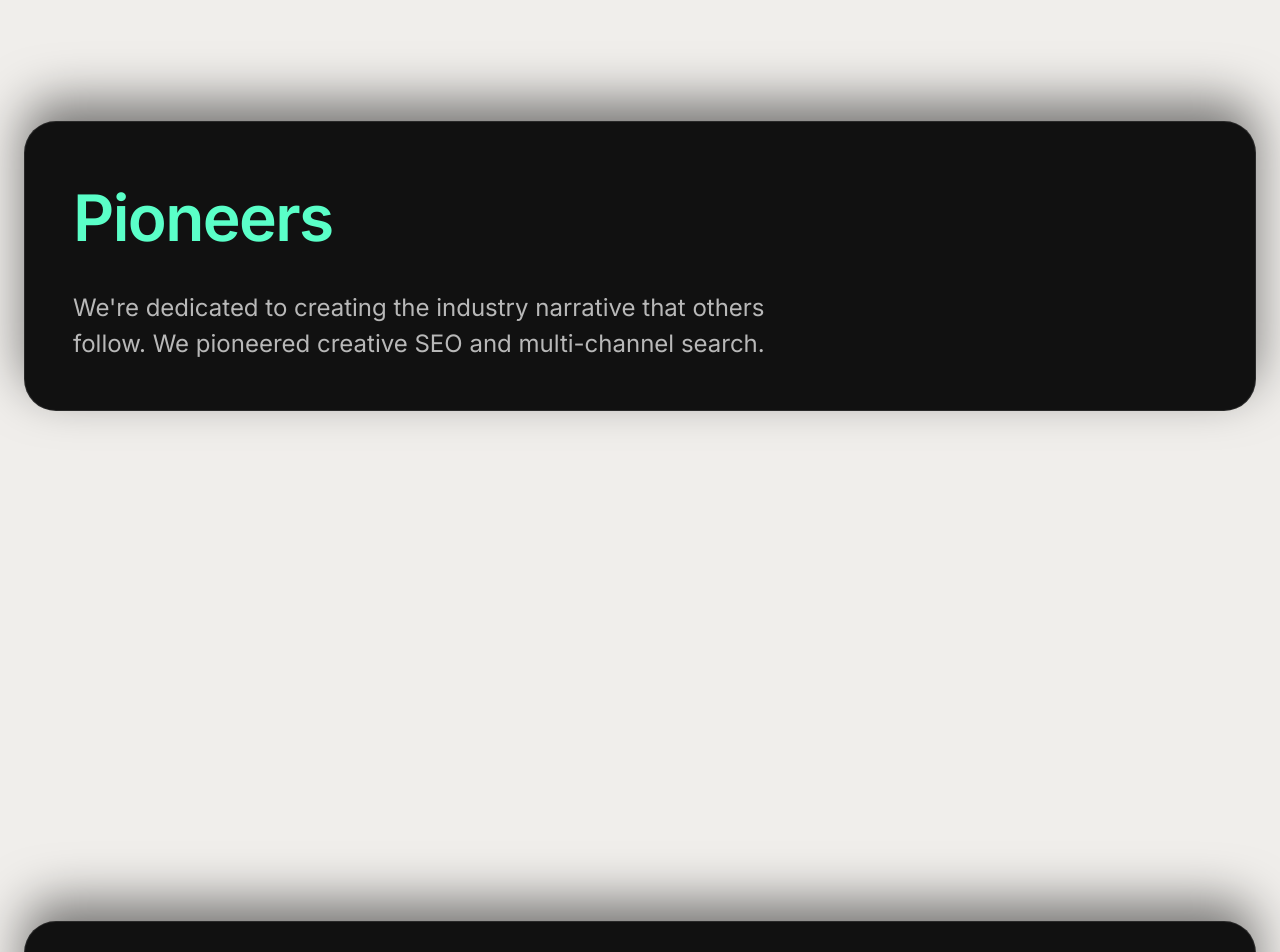
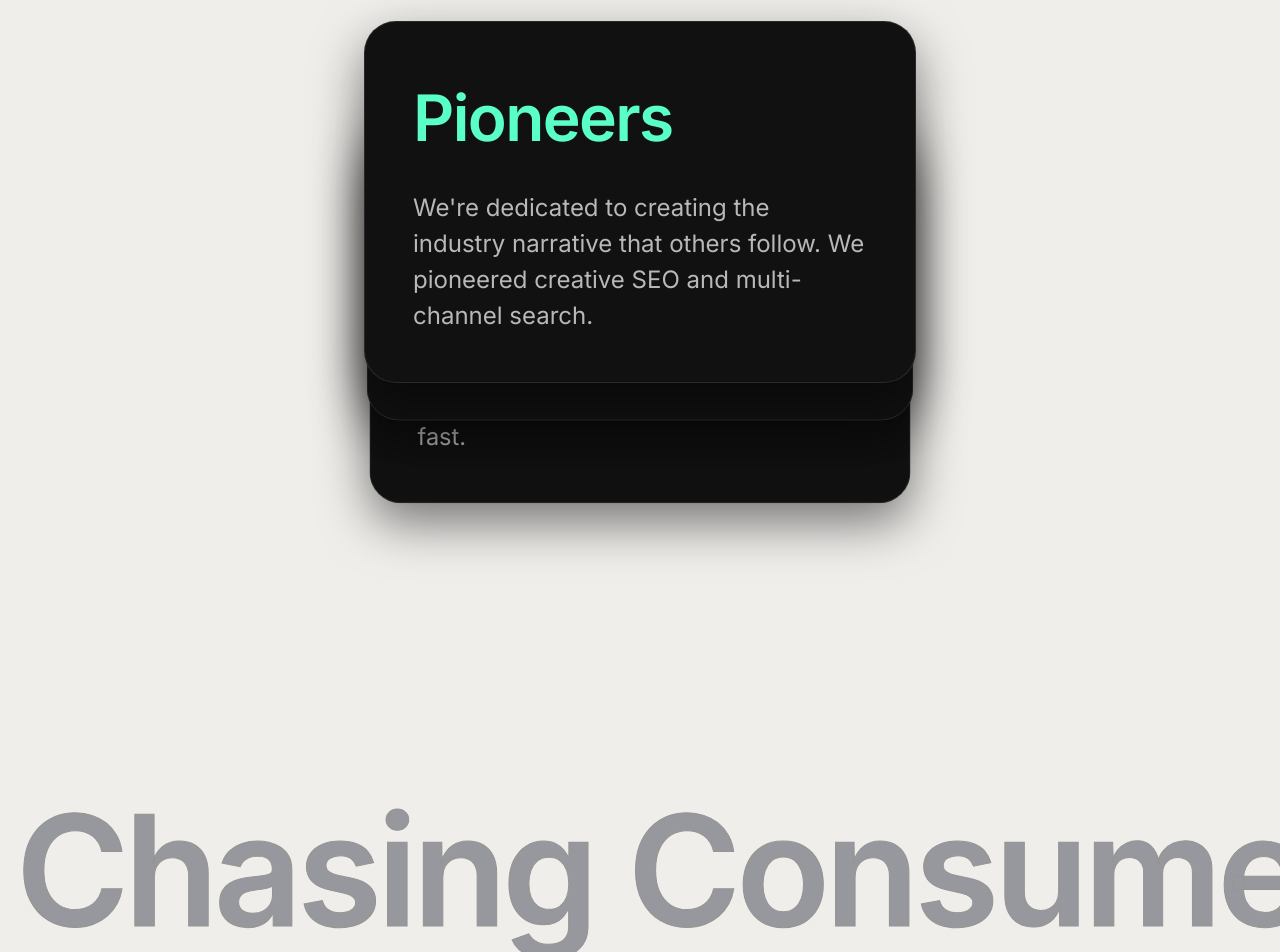
Before and after one commit to AhmedYeasin/RiseAtSeven-clone, a React (Vite) app: page / in a window 1280 px wide. Shown: the part 3840-4792 px from the top of the page. Built offline with nearby package versions, Linux system fonts and the light colour scheme.

Commit message:
Legacy in the Making part modified'

```diff
--- a/src/App.jsx
+++ b/src/App.jsx
@@ -65,6 +65,7 @@ function App() {
       <About />
       <FeaturedWork workContainerRef={workContainerRef} />
       <OurServices />
+
       <Manifesto />
       <ServicesTicker />
       <Footer footerRef={footerRef} />
--- a/src/components/LegacyInTheMaking.jsx
+++ /dev/null
@@ -1,143 +0,0 @@
-import React, { useEffect, useRef } from 'react';
-import gsap from 'gsap';
-import { ScrollTrigger } from 'gsap/ScrollTrigger';
-
-gsap.registerPlugin(ScrollTrigger);
-
-const CARDS = [
-  {
-    title: 'Pioneers',
-    body: 'We’re dedicated to creating the industry narrative that others follow 3 years from now. We paved the path for creative SEO, multi-channel search with Digital PR, and Social Search and we will continue to do it.',
-    img: 'https://rise-atseven.transforms.svdcdn.com/production/images/b2087e0cd3f699d3efc76f809ec72a85a6ab378e-1080x1350.jpg?w=1200&q=80&fm=webp&fit=crop&crop=focalpoint&fp-x=0.5&fp-y=0.5&dm=1750847630&s=1b25c2ec17da17a255ad08a470c7539d',
-    theme: 'black',
-  },
-  {
-    title: 'Award Winning',
-    body: "A roll top bath full of 79 awards. Voted The Drum's best agency outside of London. We are official judges for industry awards including Global Search Awards and Global Content Marketing Awards.",
-    img: 'https://rise-atseven.transforms.svdcdn.com/production/images/d4df0d30-d590-4e94-9056-9491f4beacba.JPG?w=1200&q=80&fm=webp&fit=crop&crop=focalpoint&fp-x=0.5&fp-y=0.5&dm=1750847714&s=54a93df74e28afe7f04eec5b323cecf3',
-    theme: 'mint',
-  },
-  {
-    title: 'Speed',
-    body: "People ask us why we are called Rise at Seven? Ever heard the saying Early Bird catches the worm? Google is moving fast, but humans are moving faster. We chase consumers, not algorithms. We’ve created a service which takes ideas to result within 60 minutes.",
-    img: 'https://rise-atseven.transforms.svdcdn.com/production/images/Screenshot-2025-06-23-at-23.15.19.png?w=1200&q=80&fm=webp&fit=crop&crop=focalpoint&fp-x=0.5&fp-y=0.5&dm=1750847626&s=211fe5c665b93a978c596f9070aed44c',
-    theme: 'white',
-  },
-];
-
-const themeStyles = {
-  black: {
-    card: 'bg-[#050505] text-white',
-    badge: 'bg-white/10 text-white',
-  },
-  mint: {
-    card: 'bg-[#d0f5de] text-[#111]',
-    badge: 'bg-[#111] text-white',
-  },
-  white: {
-    card: 'bg-white text-[#111] border border-black/5',
-    badge: 'bg-[#111] text-white',
-  },
-};
-
-export default function LegacyInTheMaking() {
-  const sectionRef = useRef(null);
-  const stickyRef = useRef(null);
-  const innerRef = useRef(null);
-
-  useEffect(() => {
-    const mm = gsap.matchMedia();
-
-    mm.add('(min-width: 768px)', () => {
-      if (!sectionRef.current || !innerRef.current) return;
-
-      const totalScroll = window.innerHeight * (CARDS.length + 0.5);
-
-      const tl = gsap.timeline({
-        scrollTrigger: {
-          trigger: sectionRef.current,
-          start: 'top top',
-          end: `+=${totalScroll}`,
-          scrub: 1,
-          pin: stickyRef.current,
-          pinSpacing: true,
-          anticipatePin: 1,
-          invalidateOnRefresh: true,
-        },
-      });
-
-      tl.to(innerRef.current, {
-        y: () => -(window.innerHeight * (CARDS.length - 1)),
-        ease: 'none',
-      });
-
-      return () => {
-        ScrollTrigger.getAll().forEach((trigger) => trigger.kill());
-        tl.kill();
-      };
-    });
-
-    return () => mm.revert();
-  }, []);
-
-  return (
-    <section className="bg-[#f0eeeb] px-4 sm:px-6 md:px-6 py-6 sm:py-20 md:py-24 border-t border-black/5" ref={sectionRef}>
-      <div className="max-w-[1300px] mx-auto">
-        <h2 className="font-display font-extrabold text-[clamp(36px,6vw,90px)] text-[#111] tracking-[-0.03em] leading-[1] mb-8 sm:mb-12">
-          Legacy In The Making
-        </h2>
-      </div>
-
-      <div className="md:hidden space-y-6">
-        {CARDS.map((card, idx) => (
-          <div key={idx} className={`rounded-[24px] overflow-hidden shadow-xl ${themeStyles[card.theme].card}`}>
-            <div className="relative overflow-hidden">
-              <img src={card.img} alt={card.title} className="w-full h-72 object-cover" />
-            </div>
-            <div className="p-6">
-              <span className={`inline-flex items-center rounded-full px-3 py-1 text-xs font-semibold uppercase tracking-[0.25em] ${themeStyles[card.theme].badge}`}>
-                {card.title}
-              </span>
-              <p className="mt-4 text-sm leading-7 text-[#111] md:text-base">
-                {card.body}
-              </p>
-            </div>
-          </div>
-        ))}
-      </div>
-
-      <div className="hidden md:block">
-        <div className="relative h-[300vh]">
-          <div ref={stickyRef} className="sticky top-0 h-screen overflow-hidden">
-            <div ref={innerRef} className="h-full">
-              {CARDS.map((card, idx) => (
-                <div key={idx} className={`h-screen flex items-center justify-center px-4 md:px-8`}>
-                  <div className={`w-full max-w-[1200px] rounded-[32px] overflow-hidden shadow-[0_35px_120px_rgba(0,0,0,0.12)] ${themeStyles[card.theme].card}`}>
-                    <div className="grid grid-cols-1 lg:grid-cols-[420px_minmax(0,1fr)] gap-8 p-8 lg:p-12 items-center">
-                      <div className="rounded-3xl overflow-hidden bg-slate-900">
-                        <img src={card.img} alt={card.title} className="w-full h-full object-cover min-h-[420px]" />
-                      </div>
-                      <div className="flex flex-col justify-center gap-6">
-                        <span className={`inline-flex items-center rounded-full px-4 py-2 text-[11px] font-semibold uppercase tracking-[0.32em] ${themeStyles[card.theme].badge}`}>
-                          {card.title}
-                        </span>
-                        <div>
-                          <h3 className="font-display text-[clamp(40px,5vw,72px)] font-semibold leading-[0.95] ${card.theme === 'white' ? 'text-[#111]' : 'text-white'}">
-                            {card.title}
-                          </h3>
-                          <p className={`mt-6 text-[18px] leading-[1.8] ${card.theme === 'white' ? 'text-[#111]/100' : 'text-white/90'}`}>
-                            {card.body}
-                          </p>
-                        </div>
-                      </div>
-                    </div>
-                  </div>
-                </div>
-              ))}
-            </div>
-          </div>
-        </div>
-      </div>
-    </section>
-  );
-}
--- a/src/components/Manifesto.jsx
+++ b/src/components/Manifesto.jsx
@@ -6,18 +6,60 @@ gsap.registerPlugin(ScrollTrigger);
 
 export default function Manifesto() {
   const sectionRef = useRef(null);
+  const containerRef = useRef(null);
   const panelsRef = useRef(null);
+  const cardRefs = useRef([]);
+
+  const addToRefs = (el) => {
+    if (el && !cardRefs.current.includes(el)) {
+      cardRefs.current.push(el);
+    }
+  };
 
   useLayoutEffect(() => {
     const ctx = gsap.context(() => {
-      // Marquee Animation
+      const cards = cardRefs.current;
+
+      // 1. Initial Stack Setup (Ektir niche ekti chapa pore thaka look)
+      gsap.set(cards, {
+        y: (i) => i * 60, // Prottek card ke 60px niche kore rakhbo
+        scale: (i) => 1 - i * 0.01,
+        zIndex: (i) => cards.length - i,
+      });
+
+      // 2. Main Timeline - Stacking Cards + Pinning
+      const tl = gsap.timeline({
+        scrollTrigger: {
+          trigger: sectionRef.current,
+          start: "top top",
+          end: `+=${cards.length * 15}%`,
+          scrub: 1,
+          pin: true,
+          pinSpacing: true,
+          invalidateOnRefresh: true,
+        }
+      });
+
+      // Sequential Card Slide Animation
+      cards.forEach((card, index) => {
+        if (index < cards.length - 1) {
+          tl.to(card, {
+            y: -700,
+            opacity: 0,
+            duration: 2,
+          }, index); // Ekti shesh hole arekti shuru hobe
+        }
+      });
+
+      // 3. Marquee Scroll Animation (X-axis movement)
+      // Eti alada vabe thakbe jate marquee section screen e ashar por move kore
       gsap.to(panelsRef.current, {
-        xPercent: -50,
+        xPercent: 50,
         ease: "none",
         scrollTrigger: {
           trigger: panelsRef.current,
-          start: "top bottom",
-          end: "bottom top",
+          start: "top bottom", // Screen er nich theke ashar shomoy shuru hobe
+          end: "bottom top",    // Upore chole gele shesh hobe
           scrub: 1,
         }
       });
@@ -27,14 +69,16 @@ export default function Manifesto() {
   }, []);
 
   return (
+    <section ref={sectionRef} className="bg-[#f0eeeb] relative overflow-hidden">
 
-    <section ref={sectionRef} className="bg-[#f0eeeb] text-white relative">
+      {/* Cards Section */}
+      <div ref={containerRef} className="max-w-[600px] mx-auto px-4 sm:px-6 relative h-[70vh] sm:h-screen">
+      <h1 className='text-3xl font-semibold text-center'>Legacy in the Making</h1>
+        <div className="relative w-full h-150 flex items-center justify-center">
 
-      <div className="max-w-[1300px] mx-auto px-4 sm:px-6">
-
-        {/* Card 1 - z-index: 10 */}
-        <div className="sticky top-0 h-screen flex items-center justify-center z-[10]">
-          <div className="w-full bg-[#111] p-8 sm:p-12 rounded-[32px] border border-white/10 shadow-[0_-20px_50px_rgba(0,0,0,0.5)]">
+          {/* Card 1 */}
+          <div ref={addToRefs} className="absolute w-full max-w-4xl">
+            <div className="bg-[#111] p-8 sm:p-12 rounded-[32px] border border-white/10 shadow-[0_20px_50px_rgba(0,0,0,0.5)]">
               <h3 className="text-[clamp(32px,5vw,64px)] font-bold tracking-tight text-[#5affc8] mb-6">Pioneers</h3>
               <p className="font-body text-white/70 text-[clamp(18px,2.5vw,24px)] leading-[1.5] max-w-3xl">
                 We're dedicated to creating the industry narrative that others follow. We pioneered creative SEO and multi-channel search.
@@ -42,20 +86,20 @@ export default function Manifesto() {
             </div>
           </div>
 
-        {/* Card 2 - z-index: 20 */}
-        <div className="sticky top-0 h-screen flex items-center justify-center z-[20]">
-          <div className="w-full bg-[#111] p-8 sm:p-12 rounded-[32px] border border-white/10 shadow-[0_-20px_50px_rgba(0,0,0,0.5)]">
-            <h3 className="font-display text-[clamp(32px,5vw,64px)] font-bold tracking-tight text-[#5affc8] mb-6">Award Winning</h3>
+          {/* Card 2 */}
+          <div ref={addToRefs} className="absolute w-full max-w-4xl">
+            <div className="bg-[#111] p-8 sm:p-12 rounded-[32px] border border-white/10 shadow-[0_20px_50px_rgba(0,0,0,0.5)]">
+              <h3 className="font-display text-[clamp(32px,5vw,42px)] font-bold tracking-tight text-[#5affc8] mb-4">Award Winning</h3>
               <p className="font-body text-white/70 text-[clamp(18px,2.5vw,24px)] leading-[1.5] max-w-3xl">
                 A roll top bath full of 79 awards. Voted The Drum's best agency outside of London. We are official judges for industry awards.
               </p>
             </div>
           </div>
 
-        {/* Card 3 - z-index: 30 */}
-        <div className="sticky top-0 h-screen flex items-center justify-center z-[30]">
-          <div className="w-full bg-[#111] p-8 sm:p-12 rounded-[32px] border border-white/10 shadow-[0_-20px_50px_rgba(0,0,0,0.5)]">
-            <h3 className="font-display text-[clamp(32px,5vw,64px)] font-bold tracking-tight text-[#5affc8] mb-6">Speed</h3>
+          {/* Card 3 */}
+          <div ref={addToRefs} className="absolute w-full max-w-4xl">
+            <div className="bg-[#111] p-8 sm:p-12 rounded-[32px] border border-white/10 shadow-[0_20px_50px_rgba(0,0,0,0.5)]">
+              <h3 className="font-display text-[clamp(32px,5vw,64px)] font-bold tracking-tight text-[#5affc8] mb-8">Speed</h3>
               <p className="font-body text-white/70 text-[clamp(18px,2.5vw,24px)] leading-[1.5] max-w-3xl">
                 People ask us why we are called Rise at Seven? Ever heard the saying Early Bird catches the worm? Google is moving fast.
               </p>
@@ -63,12 +107,13 @@ export default function Manifesto() {
           </div>
 
         </div>
+      </div>
 
       {/* Marquee Section */}
-      <div className="py-32 overflow-hidden relative text-gray-900 bg-[#f0eeeb] z-[40]">
-        <div ref={panelsRef} className="panels flex w-max whitespace-nowrap">
+      <div className="py-32 overflow-hidden relative text-gray-900 bg-[#f0eeeb]">
+        <div ref={panelsRef} className="panels flex animate-marquee w-max whitespace-nowrap">
           {[1, 2].map(group => (
-            <div key={group} className="flex items-center px-4 font-display animate-marquee font-extrabold text-[clamp(60px,12vw,180px)] leading-[1] tracking-[-0.03em] opacity-40">
+            <div key={group} className="flex items-center px-4 font-display font-extrabold text-[clamp(60px,12vw,180px)] leading-[1] tracking-[-0.03em] opacity-40">
               <span style={{ WebkitTextStroke: '1px rgba(14, 14, 14, 0.99)' }}>Chasing Consumers</span>
               <span className="text-[#5affc8] mx-8">&bull;</span>
               <span style={{ WebkitTextStroke: '1px rgb(15, 15, 15)' }}>Not Algorithms</span>
```
Lines whose indentation alone changed are shown as unchanged.
